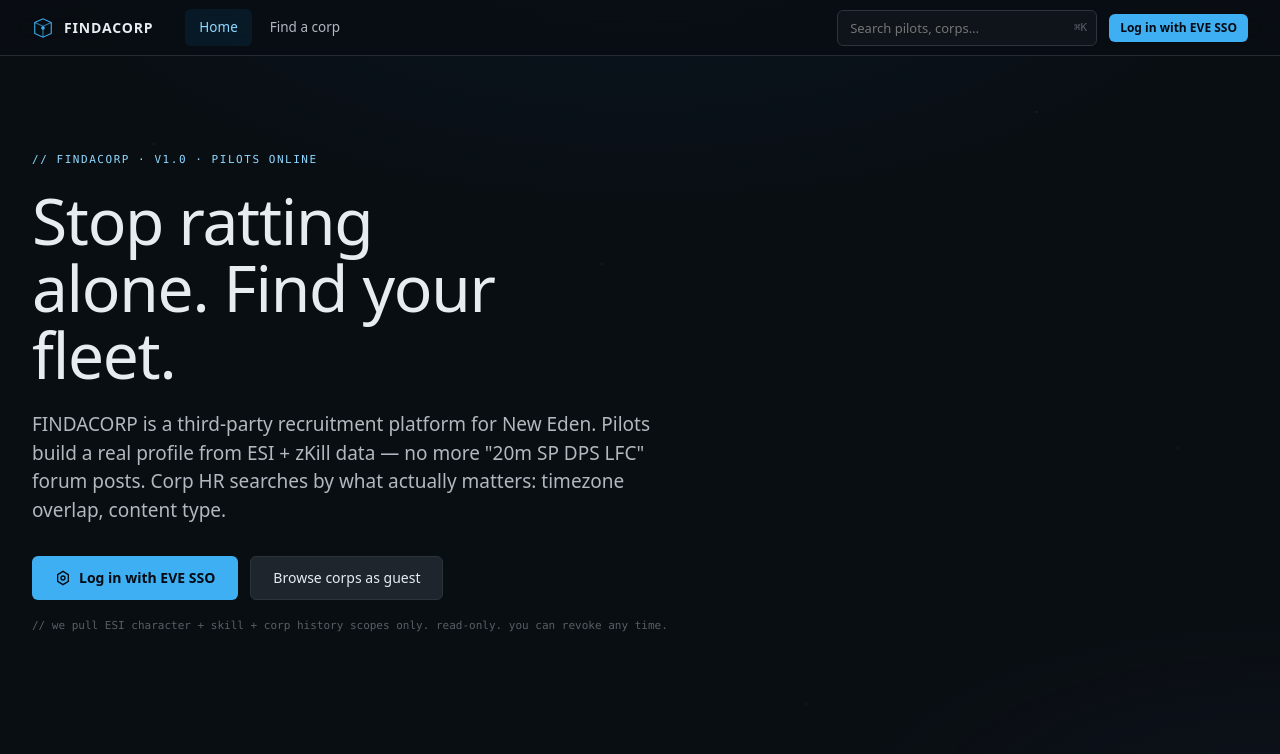
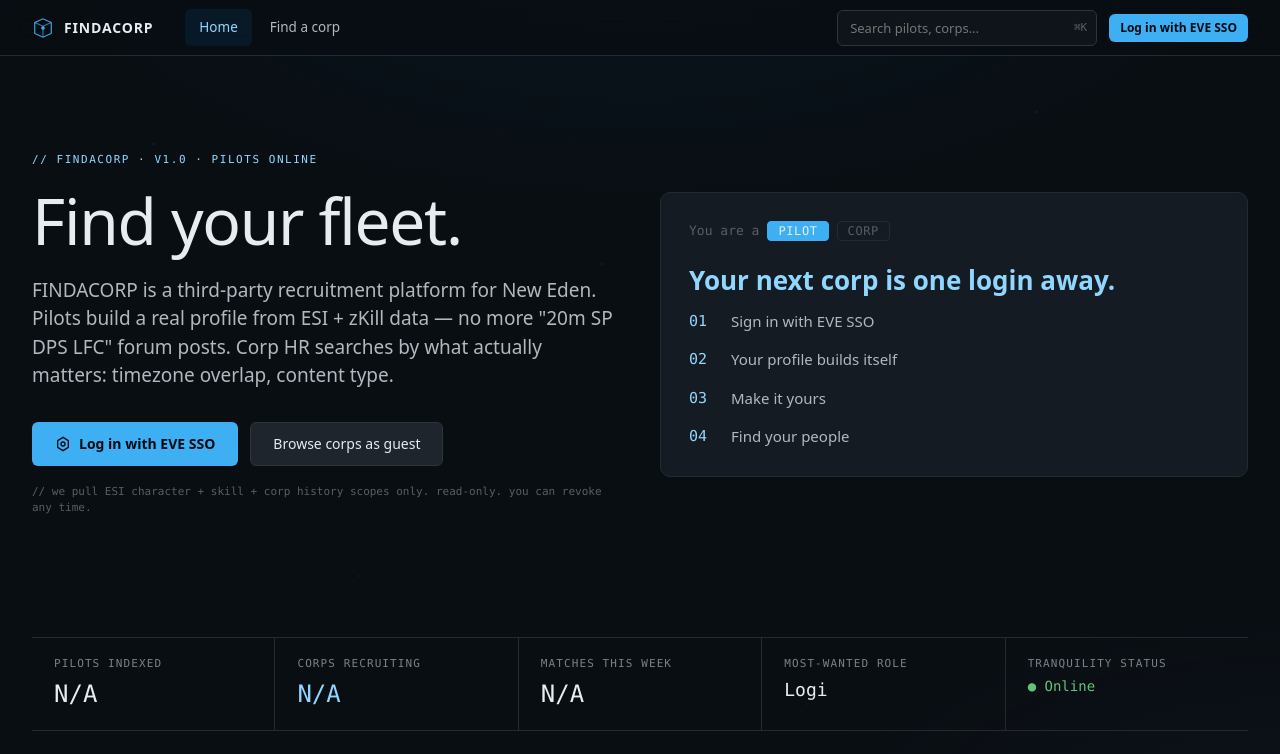
Before and after one commit to blinddreamer/findacorp, a React (Vite) app in the folder frontend/: page / in a window 1280 px wide. Shown: the top 754 px of the page. Built offline with nearby package versions, Linux system fonts and the light colour scheme.

Commit message:
landing page edits

```diff
--- a/frontend/src/screens/LandingScreen.tsx
+++ b/frontend/src/screens/LandingScreen.tsx
@@ -1,3 +1,4 @@
+import { useState } from 'react';
 import { useNavigate } from 'react-router-dom';
 import Btn from '../components/Btn';
 import Pill from '../components/Pill';
@@ -6,6 +7,7 @@
 export default function LandingScreen() {
   const navigate = useNavigate();
   const auth = useAuth();
+  const [role, setRole] = useState<'pilot' | 'corp'>('pilot');
 
   function login() {
     window.location.href = '/api/auth/login';
@@ -13,9 +15,10 @@
 
   return (
     <div className="page" style={{ paddingTop: 0 }}>
-      <section className="hero">
+      <section className="hero" style={{ display: 'grid', gridTemplateColumns: '1fr 1fr', gap: 40, alignItems: 'center' }}>
+        <div>
           <div className="eyebrow accent">// FINDACORP · v1.0 · pilots online</div>
-        <h1>Stop ratting alone. Find your fleet.</h1>
+          <h1>Find your fleet.</h1>
           <p className="lede">
             FINDACORP is a third-party recruitment platform for New Eden. Pilots build a real profile from ESI + zKill data — no more "20m SP DPS LFC" forum posts. Corp HR searches by what actually matters: timezone overlap, content type.
           </p>
@@ -32,6 +35,57 @@
           </div>
           <div style={{ marginTop: 18, fontFamily: 'var(--font-mono)', fontSize: 11, color: 'var(--text-dim)' }}>
             // we pull ESI character + skill + corp history scopes only. read-only. you can revoke any time.
+          </div>
+        </div>
+        <div style={{ background: 'var(--bg-panel)', border: '1px solid var(--border-soft)', borderRadius: 'var(--radius-lg)', padding: '28px 28px', display: 'flex', flexDirection: 'column', gap: 24 }}>
+          <div style={{ display: 'flex', alignItems: 'center', gap: 8, fontFamily: 'var(--font-mono)', fontSize: 13 }}>
+            <span style={{ color: 'var(--text-dim)' }}>You are a</span>
+            {(['pilot', 'corp'] as const).map(r => (
+              <button
+                key={r}
+                onClick={() => setRole(r)}
+                style={{
+                  background: role === r ? 'var(--accent)' : 'transparent',
+                  color: role === r ? 'var(--accent-text-on)' : 'var(--text-dim)',
+                  border: '1px solid',
+                  borderColor: role === r ? 'var(--accent)' : 'var(--border-soft)',
+                  borderRadius: 4,
+                  padding: '2px 10px',
+                  fontFamily: 'var(--font-mono)',
+                  fontSize: 12,
+                  cursor: 'pointer',
+                  textTransform: 'uppercase',
+                  letterSpacing: '0.05em',
+                  transition: 'all 0.15s',
+                }}
+              >
+                {r}
+              </button>
+            ))}
+          </div>
+          {role === 'pilot' ? (
+            <OnboardCard
+              accentBody
+              body="Your next corp is one login away."
+              steps={[
+                'Sign in with EVE SSO',
+                'Your profile builds itself',
+                'Make it yours',
+                'Find your people',
+              ]}
+            />
+          ) : (
+            <OnboardCard
+              accentBody
+              body="The right pilot exists. Go find them."
+              steps={[
+                'Put your corp on the map',
+                'Set your standards',
+                'Own your listing',
+                'Browse pilots who are ready',
+              ]}
+            />
+          )}
         </div>
       </section>
 
@@ -83,6 +137,23 @@
   );
 }
 
+function OnboardCard({ label, body, accentBody, steps }: { label?: string; body?: string; accentBody?: boolean; steps: string[] }) {
+  return (
+    <div style={{ display: 'flex', flexDirection: 'column', gap: 14 }}>
+      {label && <div className="eyebrow accent" style={{ fontSize: 11 }}>{label}</div>}
+      {body && <p style={{ margin: 0, fontSize: accentBody ? 26 : 13, fontWeight: accentBody ? 600 : undefined, color: accentBody ? 'var(--accent-text)' : 'var(--text-mid)', lineHeight: accentBody ? 1.2 : 1.55 }}>{body}</p>}
+      <ol style={{ margin: 0, padding: 0, listStyle: 'none', display: 'flex', flexDirection: 'column', gap: 16 }}>
+        {steps.map((step, i) => (
+          <li key={i} style={{ display: 'flex', alignItems: 'center', gap: 14 }}>
+            <span style={{ fontFamily: 'var(--font-mono)', fontSize: 15, color: 'var(--accent-text)', minWidth: 28, flexShrink: 0 }}>{String(i + 1).padStart(2, '0')}</span>
+            <span style={{ fontSize: 15, color: 'var(--text-mid)', lineHeight: 1.4 }}>{step}</span>
+          </li>
+        ))}
+      </ol>
+    </div>
+  );
+}
+
 function FeatureCard({ tag, title, body, example }: { tag: string; title: string; body: string; example: React.ReactNode }) {
   return (
     <div className="card" style={{ display: 'flex', flexDirection: 'column', gap: 14 }}>
--- a/frontend/src/screens/PostListingModal.tsx
+++ b/frontend/src/screens/PostListingModal.tsx
@@ -8,7 +8,7 @@
 import TzRangeEditor from '../components/TzRangeEditor';
 import { parseRequirement, formatRequirement } from '../utils/requirements';
 
-const CONTENT_TYPES = ['Null', 'Small gang', 'Black ops', 'Wormhole', 'Lowsec', 'Industry', 'Capital', 'Mining', 'Exploration', 'FW', 'FW Plexing', 'FW Small Gang'];
+const CONTENT_TYPES = ['Null', 'Small gang', 'Black ops', 'Wormhole', 'Lowsec', 'Industry', 'Capital', 'Mining', 'Exploration', 'FW', 'FW Small Gang'];
 const CORP_ROLES_WANTED = ['Logi', 'DPS', 'Capital'];
 const LANGUAGES = ['English', 'German', 'French', 'Russian', 'Japanese', 'Korean', 'Chinese', 'Spanish', 'Portuguese'];
 
--- a/frontend/src/screens/SearchCorpsScreen.tsx
+++ b/frontend/src/screens/SearchCorpsScreen.tsx
@@ -16,14 +16,14 @@
 }
 
 const TZ_OPTS = ['EU', 'US', 'AU'];
-const CONTENT_OPTS = ['Null', 'Small gang', 'Black ops', 'Wormhole', 'Lowsec', 'Industry', 'Capital', 'Mining', 'Exploration', 'FW', 'FW Plexing', 'FW Small Gang'];
+const CONTENT_OPTS = ['Null', 'Small gang', 'Black ops', 'Wormhole', 'Lowsec', 'Industry', 'Capital', 'Mining', 'Exploration', 'FW', 'FW Small Gang'];
 const STATUS_OPTS = ['open', 'selective', 'closed'];
 
 export default function SearchCorpsScreen() {
   const navigate = useNavigate();
   const [filters, setFilters] = useState<Filters>({
     tz: { EU: true, US: false, AU: false },
-    content: { 'Null': false, 'Small gang': false, 'Black ops': true, 'Wormhole': false, 'Lowsec': true, 'Industry': false, 'Capital': false, 'Mining': false, 'Exploration': false, 'FW': false, 'FW Plexing': false, 'FW Small Gang': false },
+    content: { 'Null': false, 'Small gang': false, 'Black ops': true, 'Wormhole': false, 'Lowsec': true, 'Industry': false, 'Capital': false, 'Mining': false, 'Exploration': false, 'FW': false, 'FW Small Gang': false },
     spReq: 100,
     status: { open: true, selective: true, closed: false },
   });
--- a/frontend/src/screens/SearchPilotsScreen.tsx
+++ b/frontend/src/screens/SearchPilotsScreen.tsx
@@ -20,7 +20,7 @@
 }
 
 const TZ_OPTS = ['EU', 'US', 'AU'];
-const CONTENT_OPTS = ['Null', 'Small gang', 'Black ops', 'Wormhole', 'Lowsec', 'Industry', 'Capital', 'Mining', 'Exploration', 'FW', 'FW Plexing', 'FW Small Gang'];
+const CONTENT_OPTS = ['Null', 'Small gang', 'Black ops', 'Wormhole', 'Lowsec', 'Industry', 'Capital', 'Mining', 'Exploration', 'FW', 'FW Small Gang'];
 const ROLE_OPTS = ['Logi', 'DPS', 'Capital'];
 const ACTIVITY_OPTS = ['Daily', 'Weekly', 'Casual'];
 
@@ -30,7 +30,7 @@
   const [showListingModal, setShowListingModal] = useState(false);
   const [filters, setFilters] = useState<Filters>({
     tz: { EU: true, US: false, AU: false },
-    content: { 'Null': false, 'Small gang': true, 'Black ops': true, 'Wormhole': false, 'Lowsec': false, 'Industry': false, 'Capital': false, 'Mining': false, 'Exploration': false, 'FW': false, 'FW Plexing': false, 'FW Small Gang': false },
+    content: { 'Null': false, 'Small gang': true, 'Black ops': true, 'Wormhole': false, 'Lowsec': false, 'Industry': false, 'Capital': false, 'Mining': false, 'Exploration': false, 'FW': false, 'FW Small Gang': false },
     minSP: 25,
     activity: { Daily: true, Weekly: false, Casual: false },
     role: { 'Logi': true, 'DPS': false, 'Capital': false },
--- a/frontend/src/screens/corp/CorpOverview.tsx
+++ b/frontend/src/screens/corp/CorpOverview.tsx
@@ -8,7 +8,7 @@
 import { toggleId, resolveMemberName, hrCandidates, orphanedHrIds, MAX_HR } from '../../utils/hr';
 import { parseRequirement, formatRequirement, splitRequirement } from '../../utils/requirements';
 
-const CORP_ACTIVITIES = ['Null', 'Small gang', 'Black ops', 'Wormhole', 'Lowsec', 'Industry', 'Capital', 'Mining', 'Exploration', 'FW', 'FW Plexing', 'FW Small Gang'];
+const CORP_ACTIVITIES = ['Null', 'Small gang', 'Black ops', 'Wormhole', 'Lowsec', 'Industry', 'Capital', 'Mining', 'Exploration', 'FW', 'FW Small Gang'];
 const CORP_ROLES_WANTED = ['Logi', 'DPS', 'Capital'];
 const LANGUAGES = ['English', 'German', 'French', 'Russian', 'Japanese', 'Korean', 'Chinese', 'Spanish', 'Portuguese'];
 
--- a/frontend/src/screens/pilot/constants.ts
+++ b/frontend/src/screens/pilot/constants.ts
@@ -1,3 +1,3 @@
 export const ROLES = ['Logi', 'DPS', 'Capital'];
-export const CONTENT_TYPES = ['Null', 'Small gang', 'Black ops', 'Wormhole', 'Lowsec', 'Industry', 'Capital', 'Mining', 'Exploration', 'FW', 'FW Plexing', 'FW Small Gang'];
+export const CONTENT_TYPES = ['Null', 'Small gang', 'Black ops', 'Wormhole', 'Lowsec', 'Industry', 'Capital', 'Mining', 'Exploration', 'FW', 'FW Small Gang'];
 export const LANGUAGES = ['English', 'German', 'French', 'Russian', 'Japanese', 'Korean', 'Chinese', 'Spanish', 'Portuguese'];
```
Also changed, not shown: 1 other file (tests, documents, lock files or other folders). Lines whose indentation alone changed are shown as unchanged.
